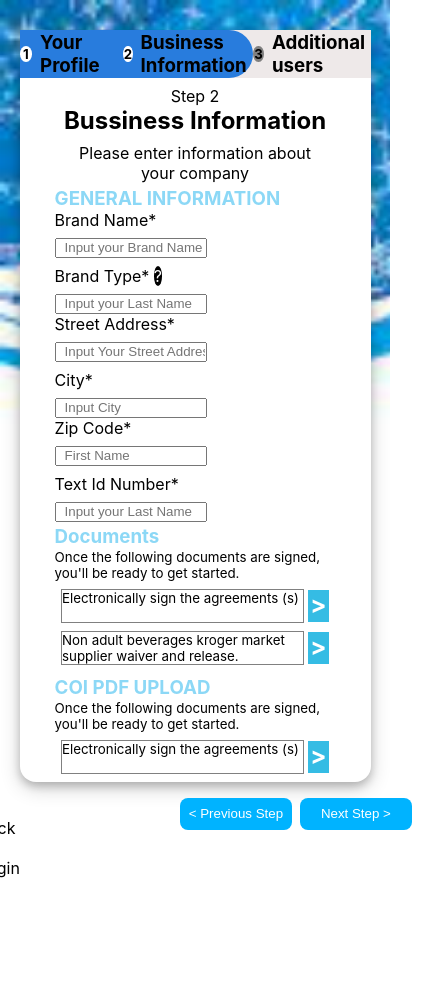
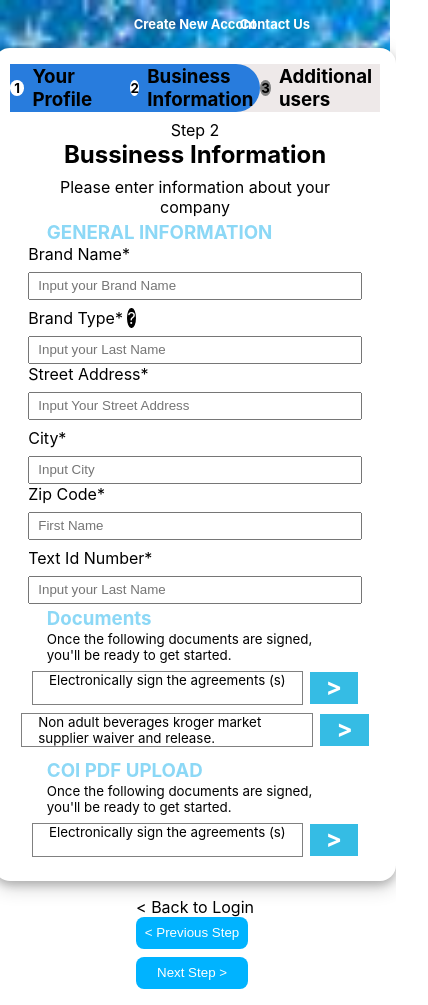
Before and after one commit to shashank8173/Assignment, a React (Create React App) app: page /second in a window 390 px wide. Shown: the whole page, 428 px wide, since content can reach past the window. Before the commit the page ends 894 px from the top, so only its background shows below. Built offline with nearby package versions, Linux system fonts and the light colour scheme.

Commit message:
Update Second.css

```diff
--- a/src/components/Second/Second.css
+++ b/src/components/Second/Second.css
@@ -148,7 +148,7 @@
   height: 2rem;
   width: 90%;
   margin: 0% 1% 0% 10%;
-    padding: 0% 0% 0% 0%;
+  padding: 0;
 }
 
 .text-agreements h2 {
@@ -199,40 +199,67 @@
   background-color: rgb(216, 210, 210);
 }
 
-/* Responsive Media Queries */
-
-@media only screen and (max-width: 1024px) {
+@media (max-width: 1024px) {
   .main-b {
       width: 90%;
   }
 }
 
-@media only screen and (max-width: 768px) {
+@media (max-width: 768px) {
+  .main {
+      height: auto;
+  }
   .main h1 {
       font-size: medium;
+      margin: 1rem 0;
   }
   .main-b {
       height: auto;
       width: 90%;
+      padding: 1rem;
   }
   .form-group {
       flex-direction: column;
+      padding: 0 5%;
+  }
+  .form1 {
+      width: 100%;
   }
   .form1 input {
       height: 1.5rem;
-        width: 100%;
   }
   .lower p {
-        padding-right: 10rem;
+      padding-right: 5rem;
   }
 }
 
-@media only screen and (max-width: 468px) {
+@media (max-width: 468px) {
   .main h1 {
       font-size: small;
   }
+  .main-b {
+      width: 95%;
+  }
   .form1 input {
-        height: 1rem;
+      height: 1.5rem;
+  }
+  .text-agreements p, .text-agreements h2 {
+      width: auto;
+      margin: 0 1%;
+      padding: 0 1rem;
+  }
+  .lower {
+      flex-direction: column;
+      align-items: center;
+  }
+  .lower p {
+      padding-right: 0;
+  }
+  .btns {
+      flex-direction: column;
+      width: 100%;
+  }
+  .btn1 {
       width: 100%;
   }
 }
```
Lines whose indentation alone changed are shown as unchanged.
